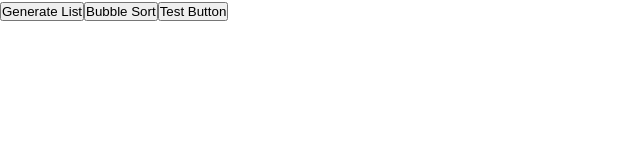
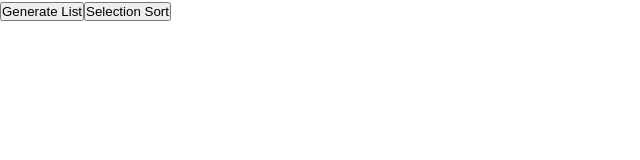
Before and after one commit to eLpupil/sorting-visualizer, a React (Create React App) app: page / in a window 1280 px wide. Shown: the top 160 px of the page, without its empty margins (0-640 px from the left). Built offline with nearby package versions, Linux system fonts and the light colour scheme.

Commit message:
correct bubble sort to selection sort... add selection sort animation.

```diff
--- a/src/Components/SortingVisualizer.jsx
+++ b/src/Components/SortingVisualizer.jsx
@@ -5,7 +5,7 @@ import NumberBar from './NumberBar';
 function SortingVisualizer() {
     let [numbers, setList] = useState([]);
 
-    let [arraySize, setSize] = useState('10'); // Option for array size
+    let [arraySize, setSize] = useState('50'); // Option for array size
 
     function generateList() {
         numbers = [];
@@ -25,8 +25,8 @@ function SortingVisualizer() {
     }
 
 
-    function bubbleSort() {
-
+    function selectionSort() {
+        // while list !== pre-sorted list
         setList(prevArray => {
             let currentArray = [...prevArray];
             for (let i = 0; i < currentArray.length; i++) {
@@ -35,12 +35,16 @@ function SortingVisualizer() {
                         let temp = currentArray[i];
                         currentArray[i] = currentArray[j];
                         currentArray[j] = temp;
+                        return currentArray;
                     }
                 }
             }
+        })
 
-            return currentArray;
-        })
+    }
+
+    function handleSelection() {
+        setInterval(selectionSort, 100);
     }
 
     return (
@@ -49,11 +53,8 @@ function SortingVisualizer() {
                 <button onClick={generateList}>
                     Generate List
                 </button>
-                <button onClick={bubbleSort}>
-                    Bubble Sort
-                </button>
-                <button onClick={testFunction}>
-                    Test Button
+                <button onClick={handleSelection}>
+                    Selection Sort
                 </button>
             </nav>
 
@@ -67,12 +68,6 @@ function SortingVisualizer() {
         return (Math.floor(Math.random() * (max - min))) + min;
     }
 
-    function testFunction() {
-        numbers.forEach(number => {
-            console.log(number.key);
-        })
-    }
-
 }
 
 export default SortingVisualizer;
```
Also changed, not shown: src/Components/SortingAlgorithms.js (deleted, +0 -15 lines).
